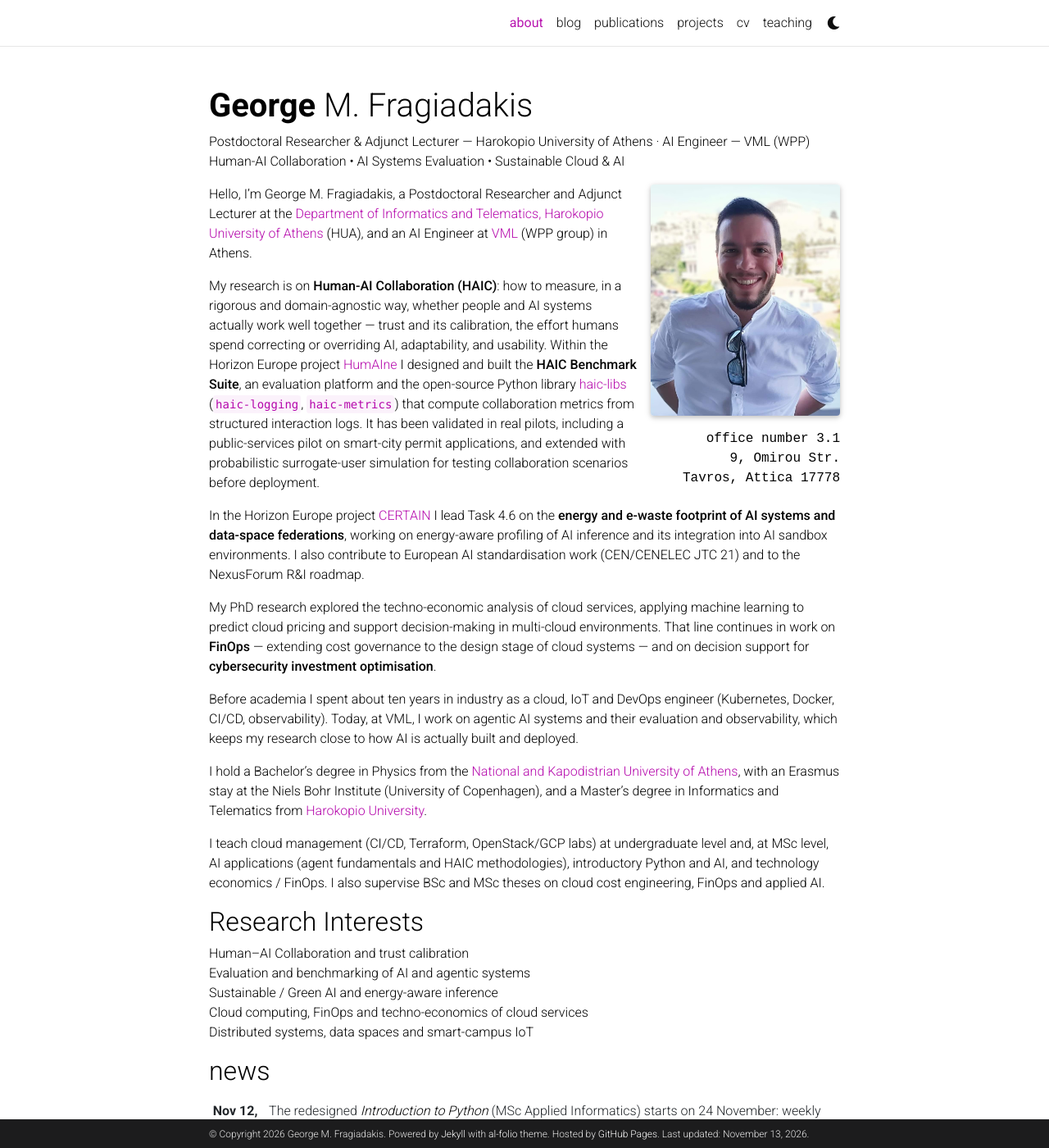
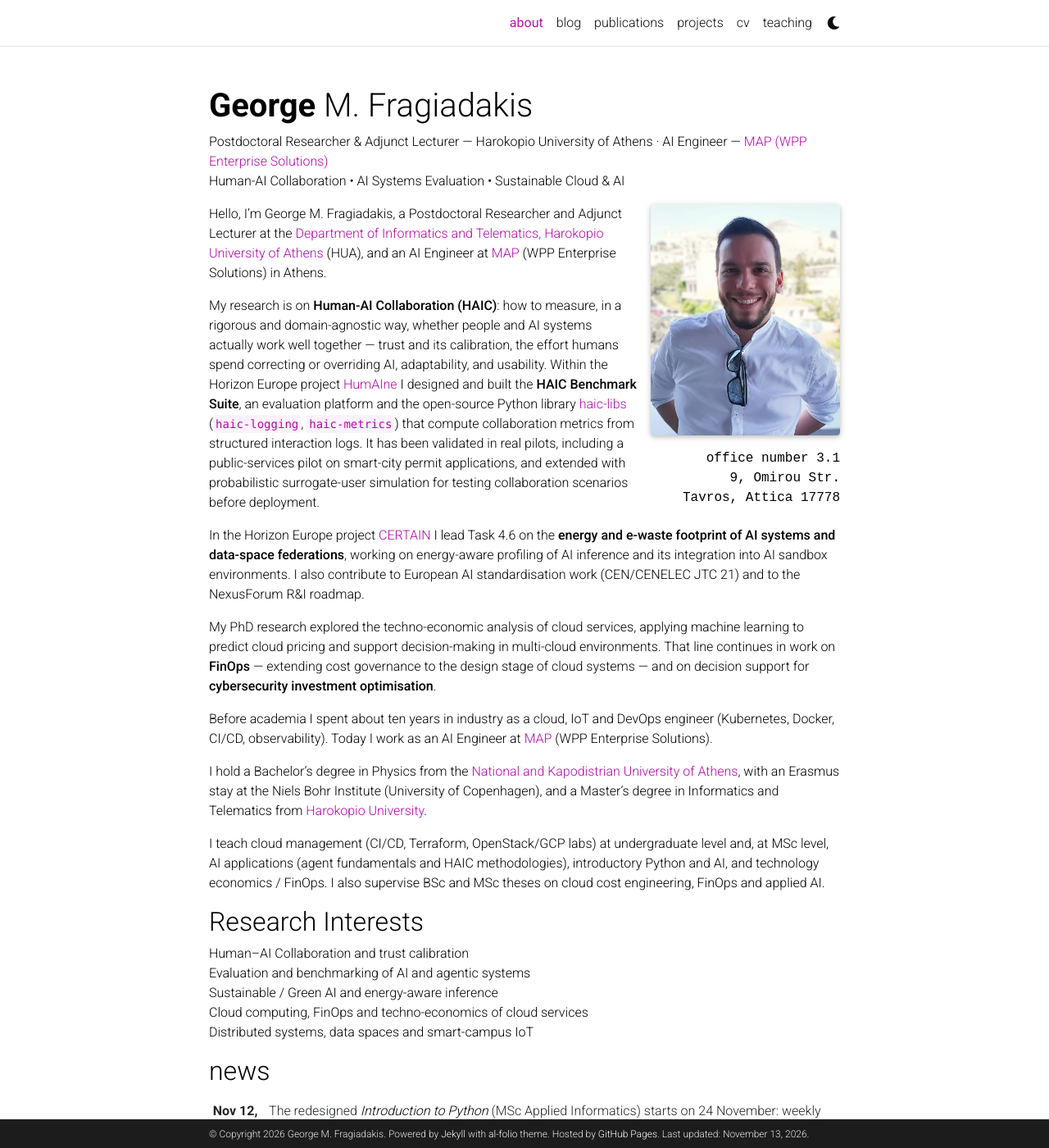
Before and after one commit to gfragi/gfragi.github.io, a Jekyll site: the page built from _pages/about.md, in a window 1280 px wide and 1400 px high. Shown: the whole window at 82% size. Built offline with Jekyll 4.4.1, drawn with Linux system fonts in a browser that asks for light colours; full-size pictures stand in for the smaller copies a plugin makes; comment, search, counter and statistics services are not loaded; a style sheet for code colours, icons or effects is not loaded; some of the changed text lies outside the part shown.

Commit message:
content: rename employer VML to MAP (WPP Enterprise Solutions)
Co-Authored-By: Claude Opus 5.5 <noreply@anthropic.com>

```diff
--- a/_config.yml
+++ b/_config.yml
@@ -8,7 +8,7 @@ middle_name: M.
 last_name: Fragiadakis
 email: gfragi@hua.gr
 description: > # the ">" symbol means to ignore newlines until "footer_text:"
-  George M. Fragiadakis — postdoctoral researcher at Harokopio University of Athens and AI Engineer at VML. Human-AI collaboration, AI systems evaluation, sustainable AI and cloud techno-economics.
+  George M. Fragiadakis — postdoctoral researcher at Harokopio University of Athens and AI Engineer at MAP (WPP Enterprise Solutions). Human-AI collaboration, AI systems evaluation, sustainable AI and cloud techno-economics.
 footer_text: >
   Powered by <a href="https://jekyllrb.com/" target="_blank">Jekyll</a> with <a href="https://github.com/alshedivat/al-folio">al-folio</a> theme.
   Hosted by <a href="https://pages.github.com/" target="_blank">GitHub Pages</a>.
--- a/_data/cv.yml
+++ b/_data/cv.yml
@@ -55,7 +55,7 @@
   type: time_table
   contents:
     - title: AI Engineer
-      institution: VML (WPP group), Athens hub
+      institution: <a href="https://map.enterprisesolutions.wpp.com/">MAP (WPP Enterprise Solutions)</a>
       year: 2026 - Present
       description:
         - Agentic AI systems engineering on Google Cloud (Terraform, BigQuery, Python)
--- a/_pages/about.md
+++ b/_pages/about.md
@@ -2,7 +2,7 @@
 layout: about
 title: about
 permalink: /
-subtitle: Postdoctoral Researcher & Adjunct Lecturer — Harokopio University of Athens · AI Engineer — VML (WPP) <br> Human-AI Collaboration • AI Systems Evaluation • Sustainable Cloud & AI
+subtitle: Postdoctoral Researcher & Adjunct Lecturer — Harokopio University of Athens · AI Engineer — <a href="https://map.enterprisesolutions.wpp.com/">MAP (WPP Enterprise Solutions)</a> <br> Human-AI Collaboration • AI Systems Evaluation • Sustainable Cloud & AI
 profile:
   align: right
   image: prof_pic.jpg
@@ -18,7 +18,7 @@ selected_papers: true # includes a list of papers marked as "selected={true}"
 social: true  # includes social icons at the bottom of the page
 ---
 
-Hello, I'm George M. Fragiadakis, a Postdoctoral Researcher and Adjunct Lecturer at the <a href='https://www.dit.hua.gr/index.php/en/'>Department of Informatics and Telematics, Harokopio University of Athens</a> (HUA), and an AI Engineer at <a href="https://www.vml.com/">VML</a> (WPP group) in Athens.
+Hello, I'm George M. Fragiadakis, a Postdoctoral Researcher and Adjunct Lecturer at the <a href='https://www.dit.hua.gr/index.php/en/'>Department of Informatics and Telematics, Harokopio University of Athens</a> (HUA), and an AI Engineer at <a href="https://map.enterprisesolutions.wpp.com/">MAP</a> (WPP Enterprise Solutions) in Athens.
 
 My research is on **Human-AI Collaboration (HAIC)**: how to measure, in a rigorous and domain-agnostic way, whether people and AI systems actually work well together — trust and its calibration, the effort humans spend correcting or overriding AI, adaptability, and usability. Within the Horizon Europe project <a href="https://cordis.europa.eu/project/id/101120218">HumAIne</a> I designed and built the **HAIC Benchmark Suite**, an evaluation platform and the open-source Python library <a href="https://github.com/gfragi/haic-libs">haic-libs</a> (`haic-logging`, `haic-metrics`) that compute collaboration metrics from structured interaction logs. It has been validated in real pilots, including a public-services pilot on smart-city permit applications, and extended with probabilistic surrogate-user simulation for testing collaboration scenarios before deployment.
 
@@ -26,7 +26,7 @@ In the Horizon Europe project <a href="https://cordis.europa.eu/project/id/10118
 
 My PhD research explored the techno-economic analysis of cloud services, applying machine learning to predict cloud pricing and support decision-making in multi-cloud environments. That line continues in work on **FinOps** — extending cost governance to the design stage of cloud systems — and on decision support for **cybersecurity investment optimisation**.
 
-Before academia I spent about ten years in industry as a cloud, IoT and DevOps engineer (Kubernetes, Docker, CI/CD, observability). Today, at VML, I work on agentic AI systems and their evaluation and observability, which keeps my research close to how AI is actually built and deployed.
+Before academia I spent about ten years in industry as a cloud, IoT and DevOps engineer (Kubernetes, Docker, CI/CD, observability). Today I work as an AI Engineer at <a href="https://map.enterprisesolutions.wpp.com/">MAP</a> (WPP Enterprise Solutions).
 
 I hold a Bachelor's degree in Physics from the <a href="https://en.phys.uoa.gr/">National and Kapodistrian University of Athens</a>, with an Erasmus stay at the Niels Bohr Institute (University of Copenhagen), and a Master's degree in Informatics and Telematics from <a href="https://www.dit.hua.gr/index.php/en/">Harokopio University</a>.
 
```
Also changed, not shown: _news/announcement_2.md (+1 -1 lines).
